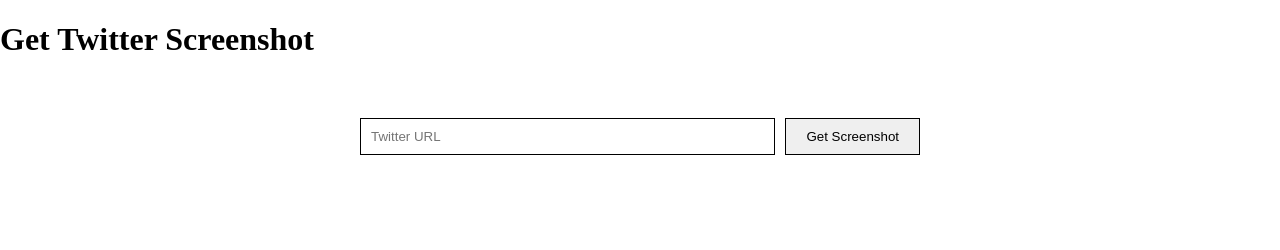
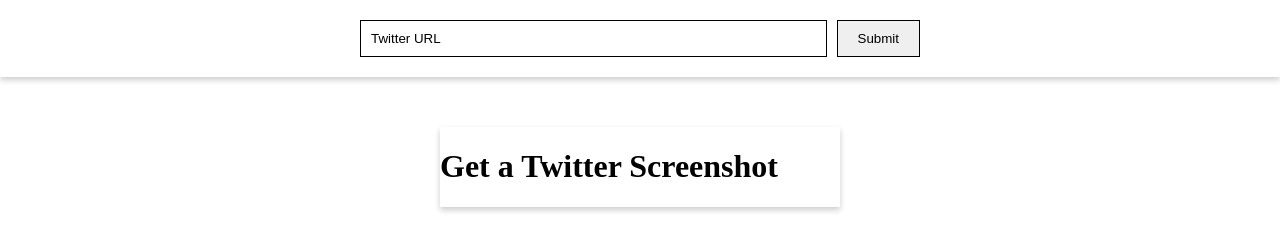
Before and after one commit to jfowler-dc/Tweetshot, a website: page public/index.html in a window 1280 px wide. Drawn offline with Linux system fonts and the light colour scheme.

Commit message:
updated styles on main form

```diff
--- a/public/index.html
+++ b/public/index.html
@@ -15,12 +15,14 @@
 		</style>
 	</head>
 	<body>
-		<h1>Get Twitter Screenshot</h1>
-		<br>
-		<form name="tweetshot" action="/" method="post">
-			<input type="text" name="twurl" placeholder="Twitter URL">
-
-			<input type="submit" value="Get Screenshot">
-		</form>
+		<header>
+			<form name="tweetshot" action="/" method="post">
+				<input type="text" name="twurl" value="Twitter URL">
+				<input type="submit" value="Submit">
+			</form>
+		</header>
+		<div class="img-container">
+			<h1>Get a Twitter Screenshot</h1>
+		</div>
 	</body>
 </html>
```
